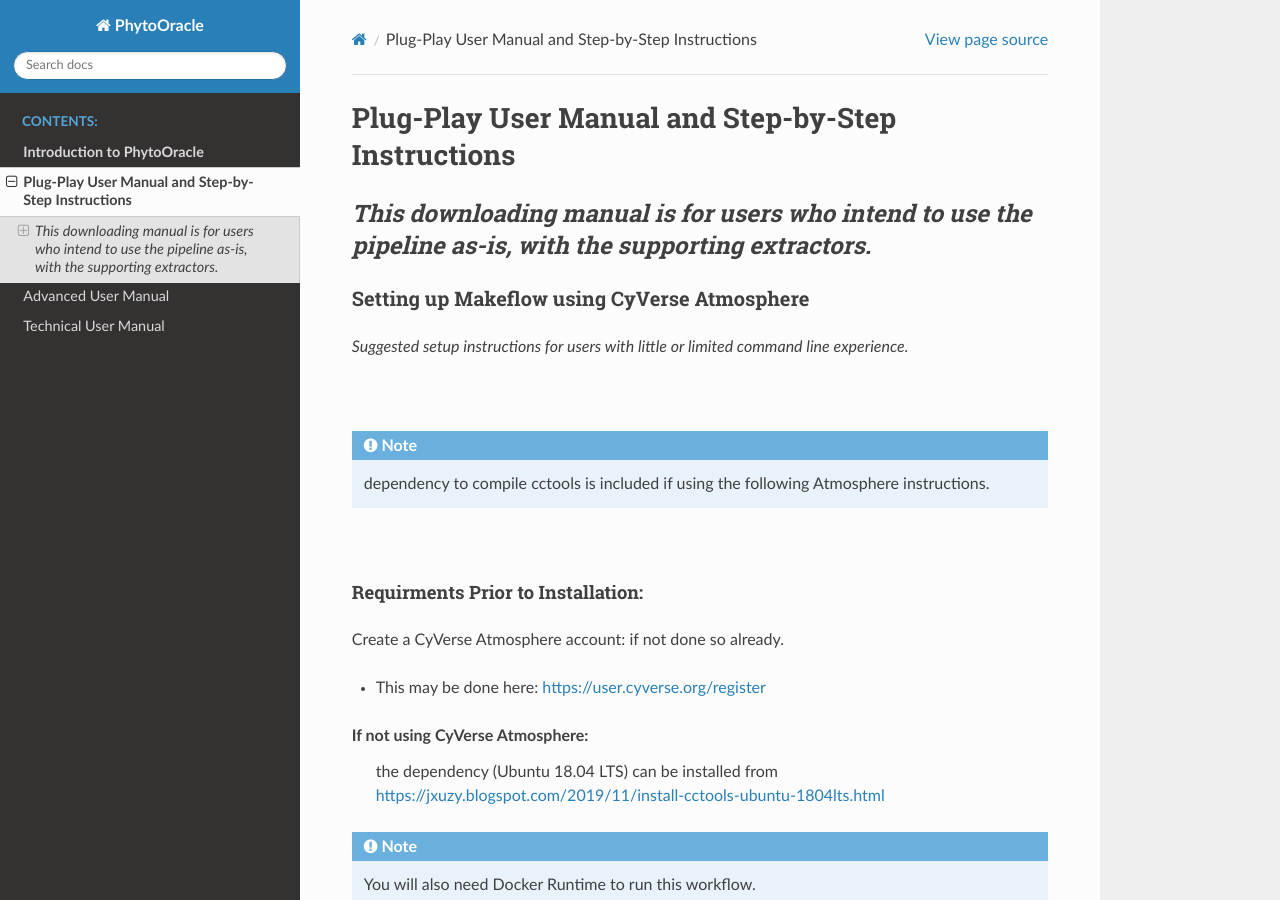
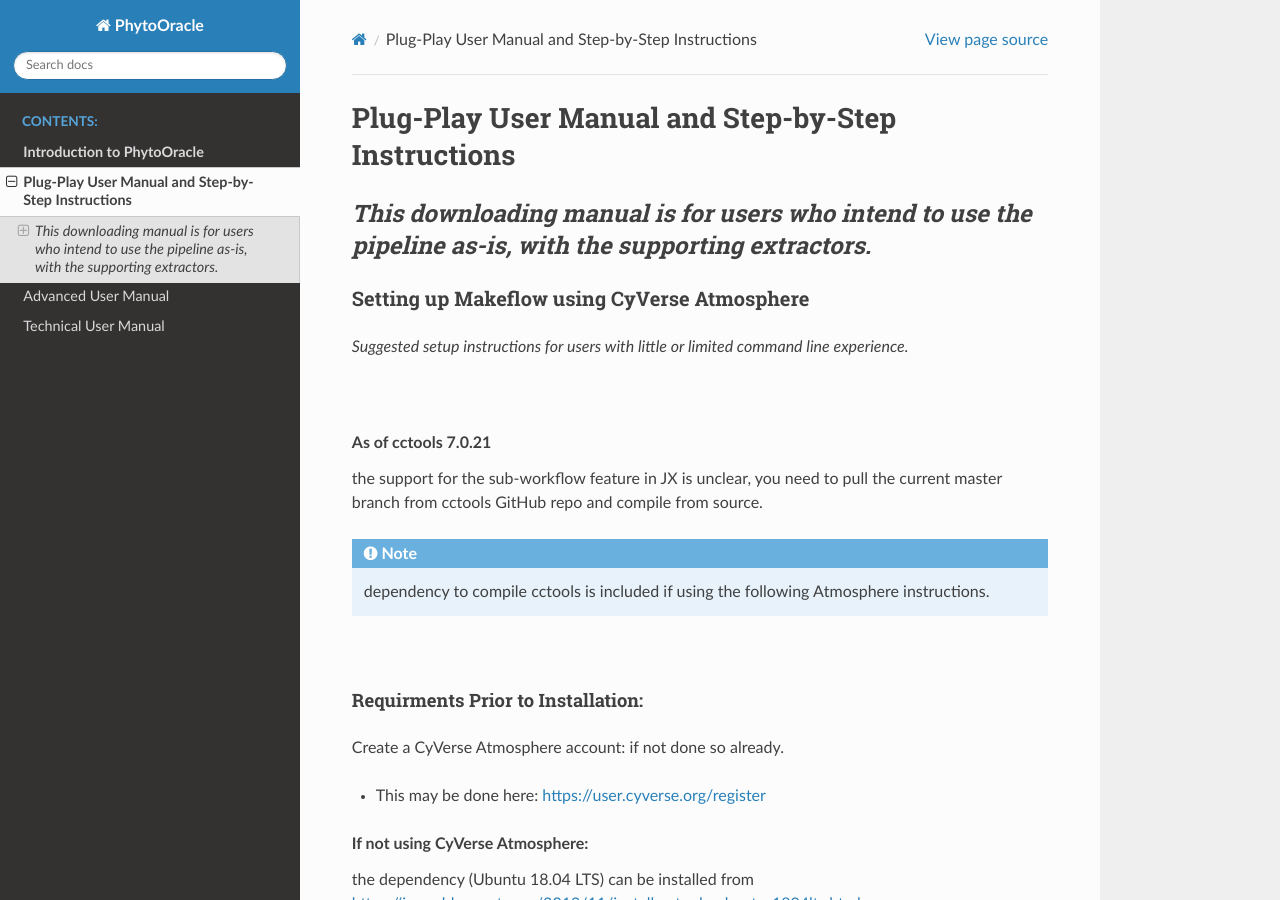
Before and after one commit to LyonsLab/PhytoOracle, a Sphinx documentation site: the page built from docs/plug-play.rst, in a window 1280 px wide and 900 px high. Built offline with Sphinx 7.4.7 and the Read the Docs theme 2.0.0, drawn with Linux system fonts in a browser that asks for light colours.

Commit message:
Update plug-play.rst

```diff
--- a/docs/plug-play.rst
+++ b/docs/plug-play.rst
@@ -11,9 +11,9 @@ Setting up Makeflow using CyVerse Atmosphere
 
 |
 
-.. topic::
+.. topic:: As of cctools 7.0.21
 
-    As of cctools 7.0.21 the support for the sub-workflow feature in JX is unclear, you need to pull the current master branch from cctools GitHub repo and compile from source.
+   the support for the sub-workflow feature in JX is unclear, you need to pull the current master branch from cctools GitHub repo and compile from source.
 
 .. note::   dependency to compile cctools is included if using the following Atmosphere instructions.
 
@@ -31,7 +31,7 @@ Create a CyVerse Atmosphere account: if not done so already.
 
      the dependency (Ubuntu 18.04 LTS) can be installed from https://jxuzy.blogspot.com/2019/11/install-cctools-ubuntu-1804lts.html
 
-    .. note::   You will also need Docker Runtime to run this workflow.
+.. note::   You will also need Docker Runtime to run this workflow.
 
                 * Installations instructions may be found here: https://www.digitalocean.com/community/tutorials/how-to-install-and-use-docker-on-ubuntu-16-04
 
```
